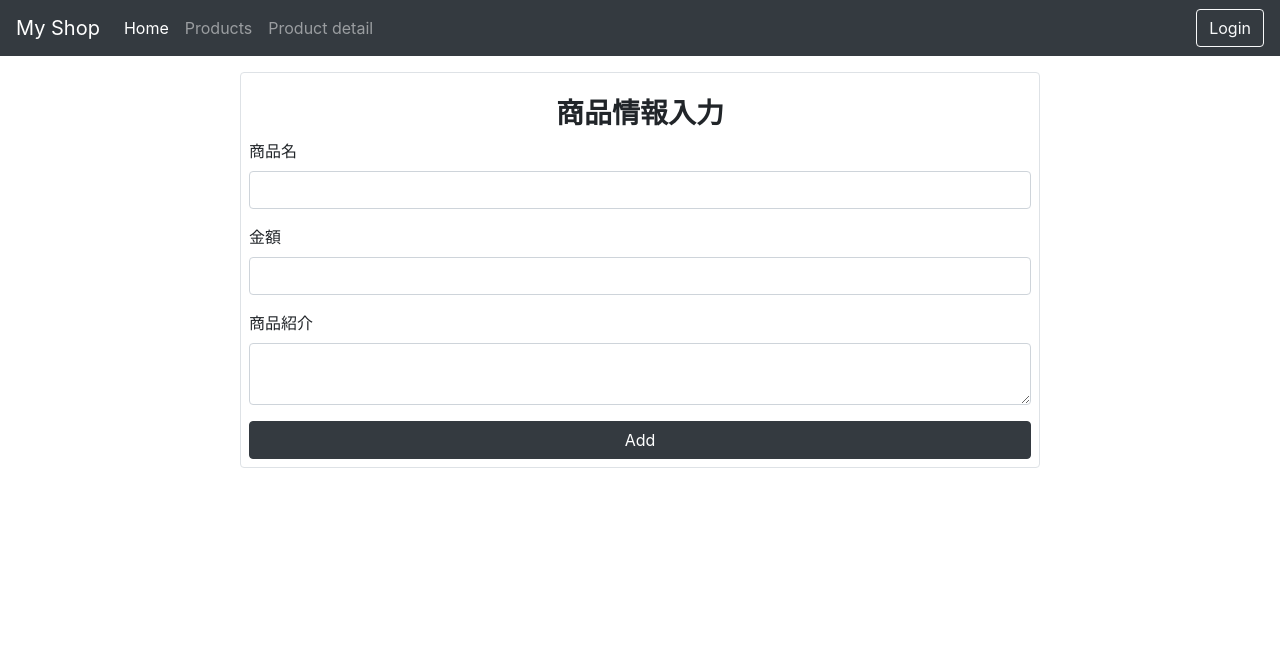
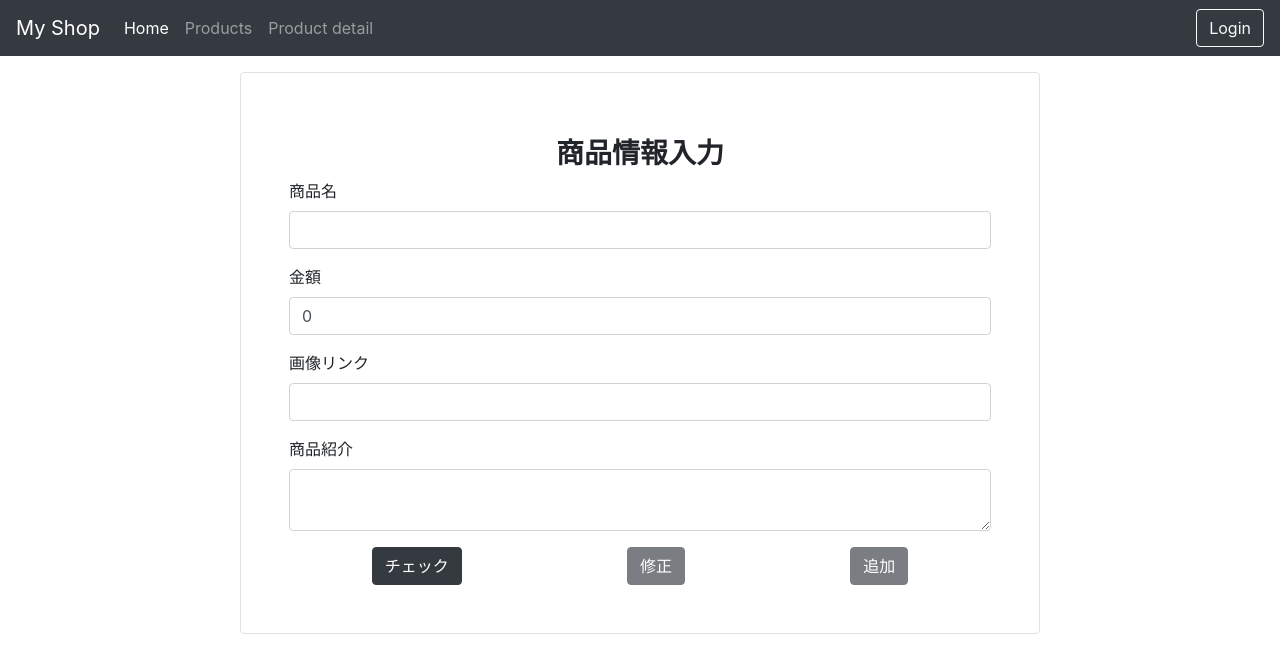
Before and after one commit to yen-cheng/shop-site-vue, a Vue app: page /addProduct in a window 1280 px wide. Shown: the top 672 px of the page. Built offline with nearby package versions, Linux system fonts and the light colour scheme.

Commit message:
add Add product logic

```diff
--- a/src/components/Header.vue
+++ b/src/components/Header.vue
@@ -17,7 +17,7 @@
                         <a class="nav-link">Product detail</a>
                     </router-link>
                 </ul>
-                <a href="/login" class="btn btn-outline-light ml-auto">Login</a>
+                <router-link to="/login" tag="a" class="btn btn-outline-light ml-auto">Login</router-link>
             </div>
         </nav>
     </div>
--- a/src/store/index.js
+++ b/src/store/index.js
@@ -5,6 +5,7 @@ Vue.use(Vuex)
 
 export default new Vuex.Store({
   state: {
+    products:[]
   },
   mutations: {
   },
--- a/src/views/AddProduct.vue
+++ b/src/views/AddProduct.vue
@@ -1,20 +1,56 @@
 <template>
-    <div class="container border rounded p-2 mt-3" style="max-width: 800px;">
+    <div class="container border rounded p-5 mt-3" style="max-width: 800px;">
         <h3 class="text-center mt-3"><strong>商品情報入力</strong></h3>
         <form>
             <div class="form-group">
                 <label for="productName">商品名 </label>
-                <input type="text" id="productName" class="form-control">
+                <input v-model="product.name" :readonly="checked" type="text" id="productName" class="form-control">
             </div>
             <div class="form-group">
                 <label for="price">金額 </label>
-                <input type="text" id="price" class="form-control">
+                <input v-model="product.price" :readonly="checked" type="text" id="price" class="form-control">
+            </div>
+            <div class="form-group">
+                <label for="photoUrl">画像リンク </label>
+                <input v-model="product.url" :readonly="checked" type="text" id="photoUrl" class="form-control">
             </div>
             <div class="form-group">
                 <label for="description">商品紹介 </label>
-                <textarea type="text" id="description" class="form-control" row="3"></textarea>
+                <textarea v-model="product.description" :readonly="checked" type="text" id="description" class="form-control" row="3"></textarea>
             </div>
-            <input type="submit" value="Add" class="btn btn-dark btn-block">
+            <div class="d-flex justify-content-around">
+                <button @click.prevent="checked = true" class="btn btn-dark">チェック</button>
+                <button @click.prevent="checked = false" class="btn btn-dark" :disabled="!checked">修正</button>
+                <button @click.prevent="addProduct" class="btn btn-dark" :disabled="!checked">追加</button>
+            </div>
         </form>
+        <ul class="list-group mt-5" v-show="checked">
+            <li class="list-group-item">商品名：　{{product.name}}</li>
+            <li class="list-group-item">金額：　${{product.price}}</li>
+            <li class="list-group-item">リンク：<br>{{product.url}}</li>
+            <li class="list-group-item">説明：<br>{{product.description}}</li>
+        </ul>
     </div>
 </template>
+
+<script>
+export default{
+    data(){
+        return {
+            product:{
+                name: "",
+                price: 0,
+                url: "",
+                description: ""
+            },
+            checked: false
+        }
+    },
+    methods: {
+        addProduct(){
+            this.$store.state.products.push(this.product);
+            this.$router.push({path: "/products"});
+        }
+    }
+}
+</script>
--- a/src/views/Login.vue
+++ b/src/views/Login.vue
@@ -1,15 +1,18 @@
 <template>
     <div class="container border rounded mt-3 p-5" style="max-width: 500px;">
+        <h3 class="text-center mb-3">ログイン</h3>
         <form>
             <div class="form-group">
-                <label for="email">メール</label>
                 <input type="email" class="form-control" id="email" placeholder="Email">
             </div>
             <div class="form-group">
-                <label for="password">パスワード</label>
                 <input type="password" class="form-control" id="password" placeholder="Password">
             </div>
-            <input type="submit" value="Login" class="btn btn-dark btn-block">
+            <div class="form-check">
+                <input type="checkbox" class="form-check-input" id="rememberMe">
+                <label for="rememberMe" class="form-check-label">Remember Me</label>
+            </div>
+            <input type="submit" value="Login" class="btn btn-dark btn-block mt-3">
         </form>
     </div>
 </template>
--- a/src/views/Products.vue
+++ b/src/views/Products.vue
@@ -1,5 +1,31 @@
 <template>
     <div class="container">
-        <a href="/addProduct" class="btn btn-primary">Add New Product</a>
+        <div class="card-columns mt-5">
+            <div class="card" v-for="product in products">
+                <img :src="product.url" alt="" class="card-img-top">
+                <div class="card-body">
+                    <h3 class="card-title">{{ product.name}}</h3>
+                    <p class="card-text">{{product.description}}</p>
+                </div>
+                <div class="card-footer text-info d-flex justify-content-between">${{product.price}}
+                    <button class="btn btn-dark btn-sm">カート</button>
+                </div>
+            </div>
+        </div>
+        <div class="row mb-3 justify-content-center">
+            <div class="column col-3">
+                <router-link to="/addProduct" tag="a" class="btn btn-block btn-outline-dark">Add New Product</router-link>
+            </div>
+        </div>
     </div>
 </template>
+
+<script>
+export default{
+    computed:{
+        products(){
+            return this.$store.state.products;
+        }
+    }
+}
+</script>
```
